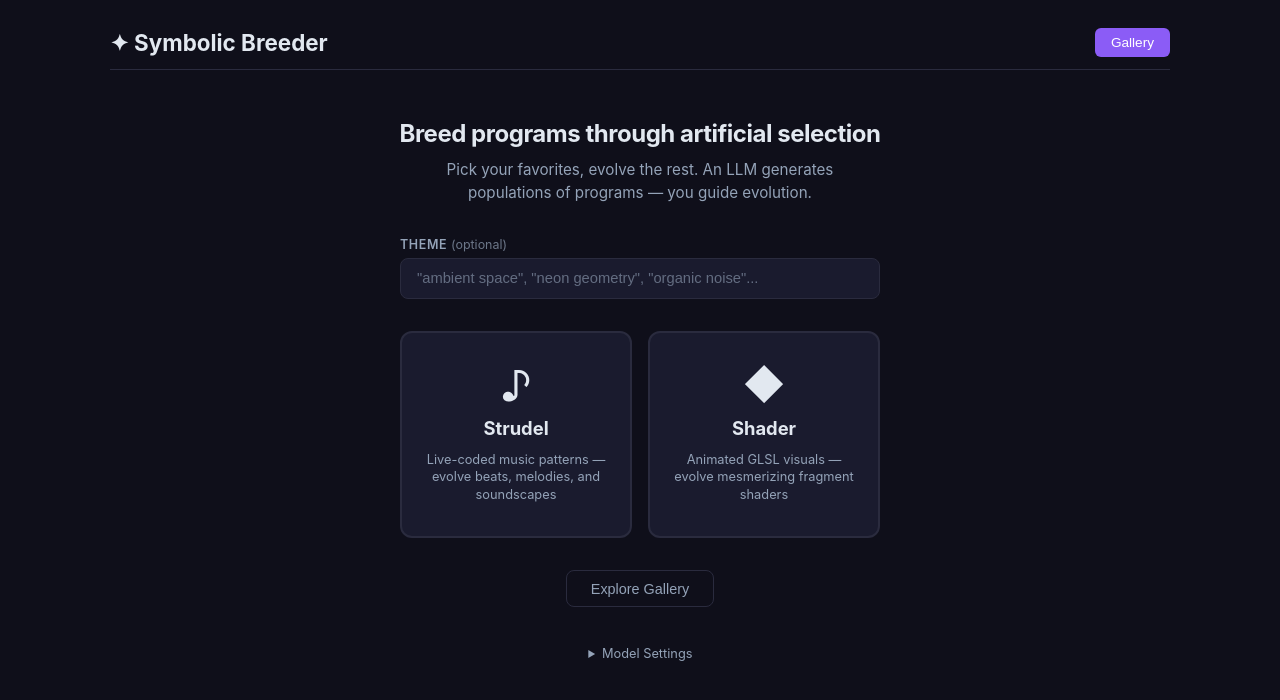
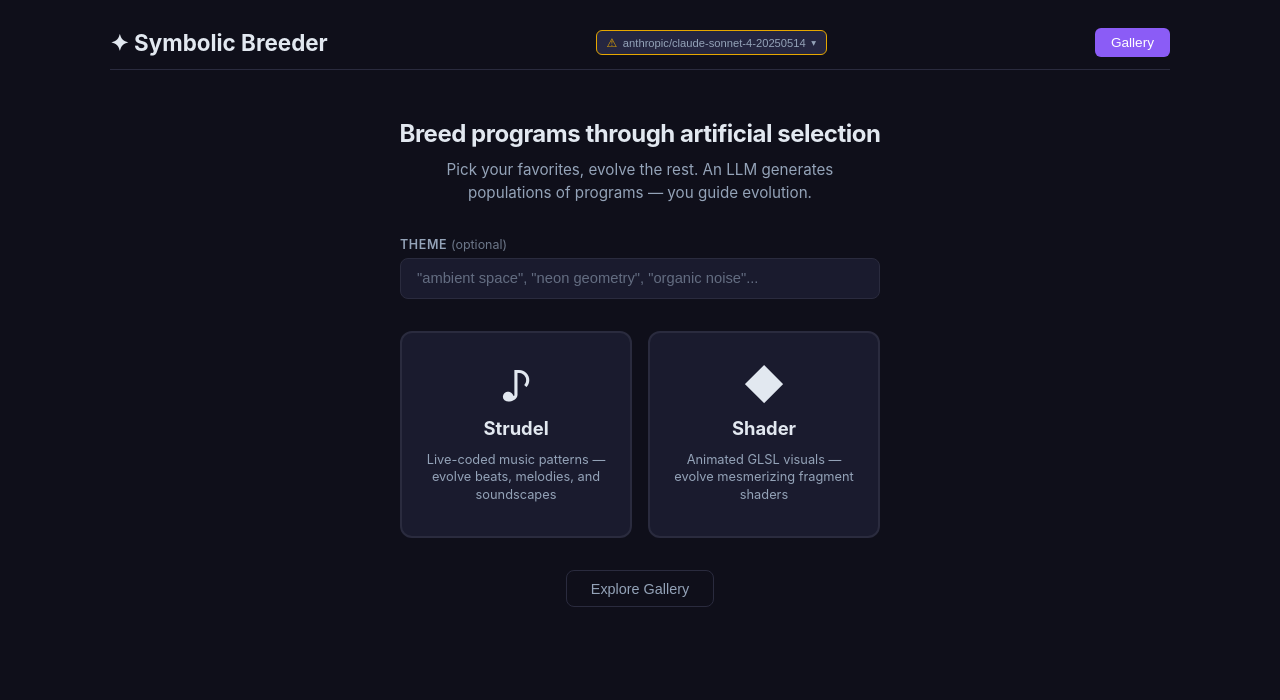
Before and after one commit to TheDevilWillBeBee/SymbolicBreeder, a React (Vite) app in the folder frontend/: page / in a window 1280 px wide. Shown: the top 700 px of the page. Built offline with nearby package versions, Linux system fonts and the light colour scheme; no server answers.

Commit message:
UI Improvements

```diff
--- a/frontend/src/App.css
+++ b/frontend/src/App.css
@@ -57,6 +57,7 @@ body.modality-non-strudel .cm-panels {
   padding: 0.75rem 0;
   border-bottom: 1px solid var(--border);
   margin-bottom: 1rem;
+  gap: 0.5rem;
 }
 
 .app-header h1,
@@ -65,10 +66,65 @@ body.modality-non-strudel .cm-panels {
   font-weight: 700;
   cursor: pointer;
   transition: opacity 0.15s;
+  white-space: nowrap;
+  flex-shrink: 0;
 }
 
 .app-title:hover {
   opacity: 0.8;
+}
+
+.header-model-toggle {
+  display: flex;
+  align-items: center;
+  gap: 0.35rem;
+  background: var(--bg-tertiary);
+  border: 1px solid var(--border);
+  border-radius: 6px;
+  padding: 0.3rem 0.6rem;
+  cursor: pointer;
+  transition: border-color 0.15s, background 0.15s;
+  min-width: 0;
+  flex: 0 1 auto;
+}
+
+.header-model-toggle:hover,
+.header-model-toggle.open {
+  border-color: var(--accent);
+}
+
+.header-model-toggle.no-key {
+  border-color: var(--warning, #e6a700);
+}
+
+.header-model-warning {
+  color: var(--warning, #e6a700);
+  font-size: 0.75rem;
+  flex-shrink: 0;
+}
+
+.header-model-label {
+  font-size: 0.7rem;
+  color: var(--text-secondary);
+  white-space: nowrap;
+  overflow: hidden;
+  text-overflow: ellipsis;
+  max-width: 220px;
+}
+
+.header-model-arrow {
+  font-size: 0.6rem;
+  color: var(--text-secondary);
+  flex-shrink: 0;
+}
+
+.header-model-panel {
+  border-bottom: 1px solid var(--border);
+  padding: 0.75rem 0 1rem;
+  margin-bottom: 1rem;
+  margin-top: -0.5rem;
+  max-width: 100%;
+  overflow: hidden;
 }
 
 .header-actions {
@@ -430,7 +486,7 @@ body.modality-non-strudel .cm-panels {
   overflow: hidden;
 }
 
-.shader-preview {
+.program-card-preview.shader-preview {
   aspect-ratio: 1;
   background: #000;
 }
@@ -1646,7 +1702,7 @@ body.modality-non-strudel .cm-panels {
   border: 2px solid var(--border);
   border-radius: 12px;
   overflow: hidden;
-  max-width: 600px;
+  max-width: 450px;
   margin: 0 auto 2rem;
 }
 
--- a/frontend/src/App.tsx
+++ b/frontend/src/App.tsx
@@ -45,6 +45,8 @@ export default function App() {
   const goToGallery = useNavStore((s) => s.goToGallery);
 
   const hasSession = session !== null;
+  const llmConfig = useSessionStore((s) => s.llmConfig);
+  const [modelPanelOpen, setModelPanelOpen] = useState(false);
 
   const galleryModality = useGalleryStore((s) => s.modality);
   const detailProgram = useGalleryStore((s) => s.selectedProgram);
@@ -149,11 +151,6 @@ export default function App() {
           <button className="gallery-link-btn" onClick={goToGallery} title="Browse programs shared by others">
             Explore Gallery
           </button>
-
-          <details className="start-settings">
-            <summary className="start-settings-toggle">Model Settings</summary>
-            <ModelSelector />
-          </details>
         </div>
       );
     }
@@ -207,6 +204,15 @@ export default function App() {
         <h1 className="app-title" onClick={goToLanding} title="Go to home page">
           &#10022; Symbolic Breeder
         </h1>
+        <button
+          className={'header-model-toggle' + (modelPanelOpen ? ' open' : '') + (!llmConfig.apiKey ? ' no-key' : '')}
+          onClick={() => setModelPanelOpen((v) => !v)}
+          title="Model settings"
+        >
+          {!llmConfig.apiKey && <span className="header-model-warning">&#9888;</span>}
+          <span className="header-model-label">{llmConfig.provider}/{llmConfig.model}</span>
+          <span className="header-model-arrow">{modelPanelOpen ? '\u25B4' : '\u25BE'}</span>
+        </button>
         <div className="header-actions">
           {view === 'breeding' && hasSession && (
             <span className="modality-badge">{modality}</span>
@@ -221,6 +227,12 @@ export default function App() {
           )}
         </div>
       </header>
+
+      {modelPanelOpen && (
+        <div className="header-model-panel">
+          <ModelSelector />
+        </div>
+      )}
 
       {renderView()}
 
--- a/frontend/src/components/ProgramDetailPage.tsx
+++ b/frontend/src/components/ProgramDetailPage.tsx
@@ -386,12 +386,7 @@ export function ProgramDetailPage() {
     const store = useSessionStore.getState();
     store.reset();
     store.setModality(program.modality);
-    store.setSession({
-      id: crypto.randomUUID(),
-      name: `From ${program.sharerName}'s program`,
-      modality: program.modality,
-      createdAt: new Date().toISOString(),
-    });
+    // Don't create a local session — let the backend create one on first evolve
     store.addGeneration([{
       id: crypto.randomUUID(),
       code: program.code,
--- a/frontend/src/hooks/useEvolution.ts
+++ b/frontend/src/hooks/useEvolution.ts
@@ -230,6 +230,19 @@ export function useEvolution() {
           ...(baseUrl ? { base_url: baseUrl } : {}),
         });
 
+        // If no session existed locally, capture the backend-created one
+        if (!store.session && res.programs.length > 0) {
+          const sid = res.programs[0].session_id;
+          if (sid) {
+            store.setSession({
+              id: sid,
+              name: 'Untitled Session',
+              modality,
+              createdAt: new Date().toISOString(),
+            });
+          }
+        }
+
         store.addGeneration(
           res.programs.map((p) => ({
             id: p.id,
```
